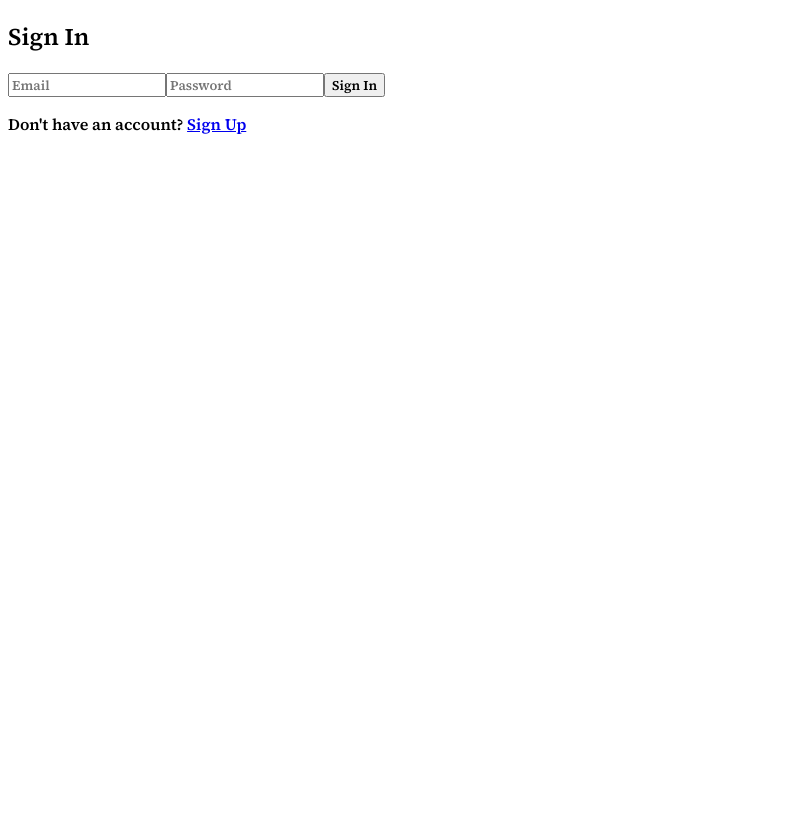
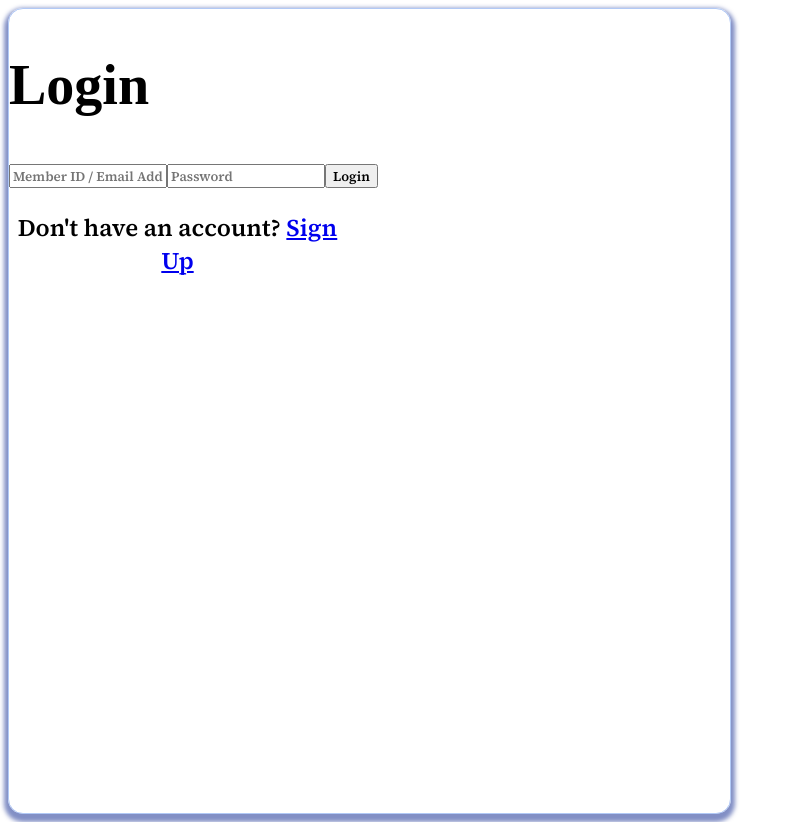
Before and after one commit to Hack4Impact-UMD/Philippine-Nurses-Association-Of-America, a React (Create React App) app in the folder pnaa/: page / in a window 1280 px wide. Shown: the whole page, without its empty margins (0-800 px from the left). Before the commit the page ends 800 px from the top, so only its background shows below. Built offline with nearby package versions, Linux system fonts and the light colour scheme; no server answers.

Commit message:
Began login page

```diff
--- /dev/null
+++ b/package.json
@@ -0,0 +1,5 @@
+{
+  "dependencies": {
+    "@mui/icons-material": "^5.15.14"
+  }
+}
--- /dev/null
+++ b/pnaa/src/auth/SignIn.css
@@ -0,0 +1,39 @@
+#container {
+    box-shadow: 0px 4px 4px 4px #05208B80;
+    width: 721px;
+    height: 804px;
+    top: 65px;
+    left: 85px;
+    gap: 0px;
+    border-radius: 15px;
+    opacity: 0px;
+    border: 1px solid #2264E559;
+    z-index: 2;
+}
+
+#dont {
+    width: 337px;
+    height: 33px;
+    top: 559px;
+    left: 192px;
+    gap: 0px;
+    opacity: 0px;
+    font-family: 'Source Serif 4', serif;
+    font-size: 24px;
+    font-weight: 400;
+    line-height: 32.9px;
+    text-align: center;
+}
+
+#login {
+    height: 62px;
+    top: 45px;
+    left: 39px;
+    gap: 0px;
+    opacity: 0px;
+    font-family: 'Source-Serif 4', serif;
+    font-size: 56px;
+    font-weight: 700;
+    line-height: 61.6px;
+    text-align: left;
+}
--- a/pnaa/src/auth/SignIn.jsx
+++ b/pnaa/src/auth/SignIn.jsx
@@ -4,6 +4,7 @@ import { signInWithEmailAndPassword } from "firebase/auth";
 import { auth } from "../config/firebase";
 import { signInWithGoogle } from "./AuthService";
 import { doc, getDoc, getFirestore } from "firebase/firestore";
+import "./SignIn.css"
 
 const SignIn = () => {
   const navigate = useNavigate();
@@ -57,13 +58,14 @@ const SignIn = () => {
   };
 
   return (
-    <div>
-      <h2>Sign In</h2>
+    <div id="background">
+      <div id="container">
+      <h2 id="login">Login</h2>
       <input
         type="email"
         value={email}
         onChange={(e) => setEmail(e.target.value)}
-        placeholder="Email"
+        placeholder="Member ID / Email Address"
       />
       <input
         type="password"
@@ -71,12 +73,13 @@ const SignIn = () => {
         onChange={(e) => setPassword(e.target.value)}
         placeholder="Password"
       />
-      <button onClick={handleSignIn}>Sign In</button>
+      <button onClick={handleSignIn}>Login</button>
       {/* <button onClick={handleGoogleSignIn}>Sign in with Google</button> */}
       {error && <p style={{ color: "red" }}>{error}</p>}{" "}
-      <p>
+      <p id="dont">
         Don't have an account? <Link to="/signup">Sign Up</Link>
       </p>
+      </div>
     </div>
   );
 };
```
Also changed, not shown: 1 other file (tests, documents, lock files or other folders).
